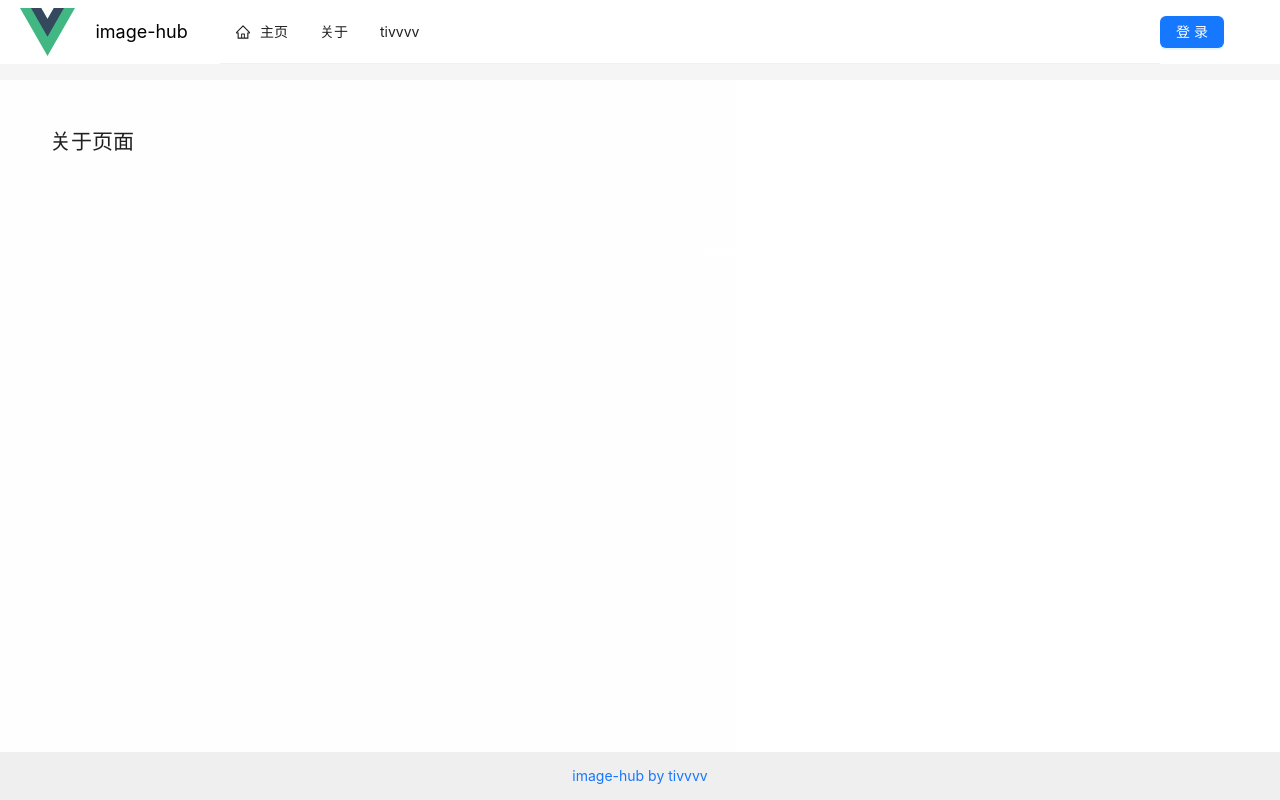
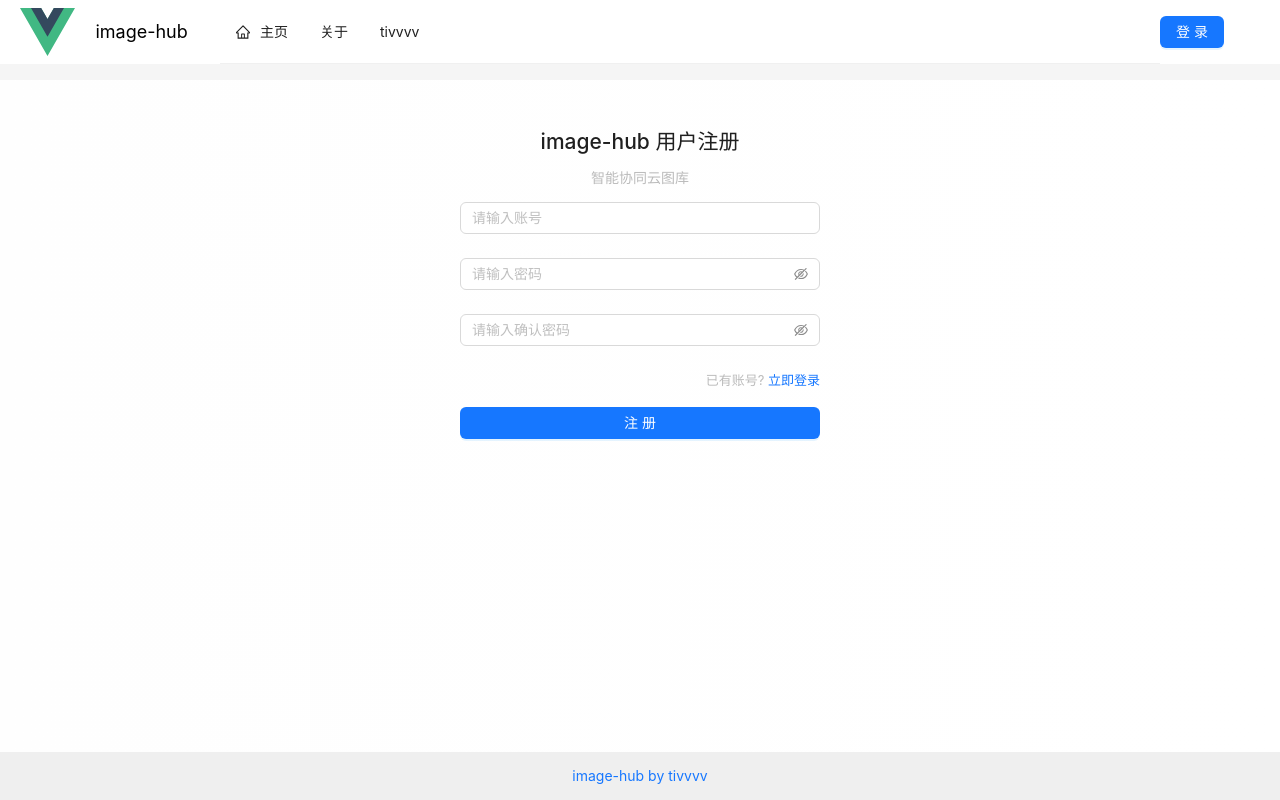
Before and after one commit to tivvvv/image-hub-frontend, a Vue app: page /user/register in a window 1280 px wide. Built offline with nearby package versions, Linux system fonts and the light colour scheme; no server answers.

Commit message:
feat: 用户注册页面.

```diff
--- a/src/views/user/UserLoginView.vue
+++ b/src/views/user/UserLoginView.vue
@@ -28,6 +28,7 @@
     </a-form>
   </div>
 </template>
+
 <script lang="ts" setup>
 import { reactive } from 'vue'
 import { userLoginUsingPost } from '@/api/userController.ts'
@@ -64,7 +65,13 @@ const handleSubmit = async (values: any) => {
       message.error(res.data.message)
     }
   } catch (e) {
-    message.error('登录失败,' + e.message)
+    let errorMessage = '登录失败'
+
+    if (e instanceof Error) {
+      errorMessage += ', ' + e.message
+    }
+
+    message.error(errorMessage)
   }
 }
 </script>
--- a/src/views/user/UserRegisterView.vue
+++ b/src/views/user/UserRegisterView.vue
@@ -1,14 +1,113 @@
 <template>
   <div id="userRegisterView">
-    <h1>{{ msg }}</h1>
+    <h2 class="title">image-hub 用户注册</h2>
+    <div class="desc">智能协同云图库</div>
+    <a-form :model="formState" name="basic" autocomplete="off" @finish="handleSubmit">
+      <a-form-item name="userAccount" :rules="[{ required: true, message: '请输入账号' }]">
+        <a-input v-model:value="formState.userAccount" placeholder="请输入账号" />
+      </a-form-item>
+
+      <a-form-item
+        name="userPassword"
+        :rules="[
+          { required: true, message: '请输入密码' },
+          { min: 8, message: '密码长度不能小于8位' },
+        ]"
+      >
+        <a-input-password v-model:value="formState.userPassword" placeholder="请输入密码" />
+      </a-form-item>
+
+      <a-form-item
+        name="checkPassword"
+        :rules="[
+          { required: true, message: '请输入确认密码' },
+          { min: 8, message: '密码长度不能小于8位' },
+        ]"
+      >
+        <a-input-password v-model:value="formState.checkPassword" placeholder="请输入确认密码" />
+      </a-form-item>
+
+      <div class="tips">
+        已有账号?
+        <RouterLink to="/user/login">立即登录</RouterLink>
+      </div>
+
+      <a-form-item>
+        <a-button type="primary" html-type="submit" style="width: 100%">注册</a-button>
+      </a-form-item>
+    </a-form>
   </div>
 </template>
 
-<script setup lang="ts">
-const msg = '关于页面'
+<script lang="ts" setup>
+import { reactive } from 'vue'
+import { userRegisterUsingPost } from '@/api/userController.ts'
+import { message } from 'ant-design-vue'
+import router from '@/router'
+
+/**
+ * 接收表单输入
+ */
+const formState = reactive<API.UserRegisterRequest & { checkPassword?: string }>({
+  userAccount: '',
+  userPassword: '',
+  checkPassword: '',
+})
+
+/**
+ * 提交表单
+ * @param values
+ */
+const handleSubmit = async (values: any) => {
+  if (values.userPassword !== values.checkPassword) {
+    message.error('两次输入的密码不一致')
+    return
+  }
+  try {
+    const res = await userRegisterUsingPost(values)
+    if (res.data.code === 0 && res.data.data) {
+      // 注册成功,跳转登录页
+      message.success('注册成功')
+      router.push({
+        path: '/user/login',
+        replace: true,
+      })
+    } else {
+      message.error(res.data.message)
+    }
+  } catch (e) {
+    let errorMessage = '注册失败'
+
+    if (e instanceof Error) {
+      errorMessage += ', ' + e.message
+    }
+
+    message.error(errorMessage)
+  }
+}
 </script>
 
 <style scoped>
 #userRegisterView {
+  max-width: 360px;
+  margin: 0 auto;
+}
+
+.title {
+  text-align: center;
+  margin-bottom: 16px;
+}
+
+.desc {
+  text-align: center;
+  color: #bbbbbb;
+  margin-bottom: 16px;
+}
+
+.tips {
+  text-align: right;
+  color: #bbbbbb;
+  font-size: 13px;
+  margin-bottom: 16px;
 }
 </style>
```
